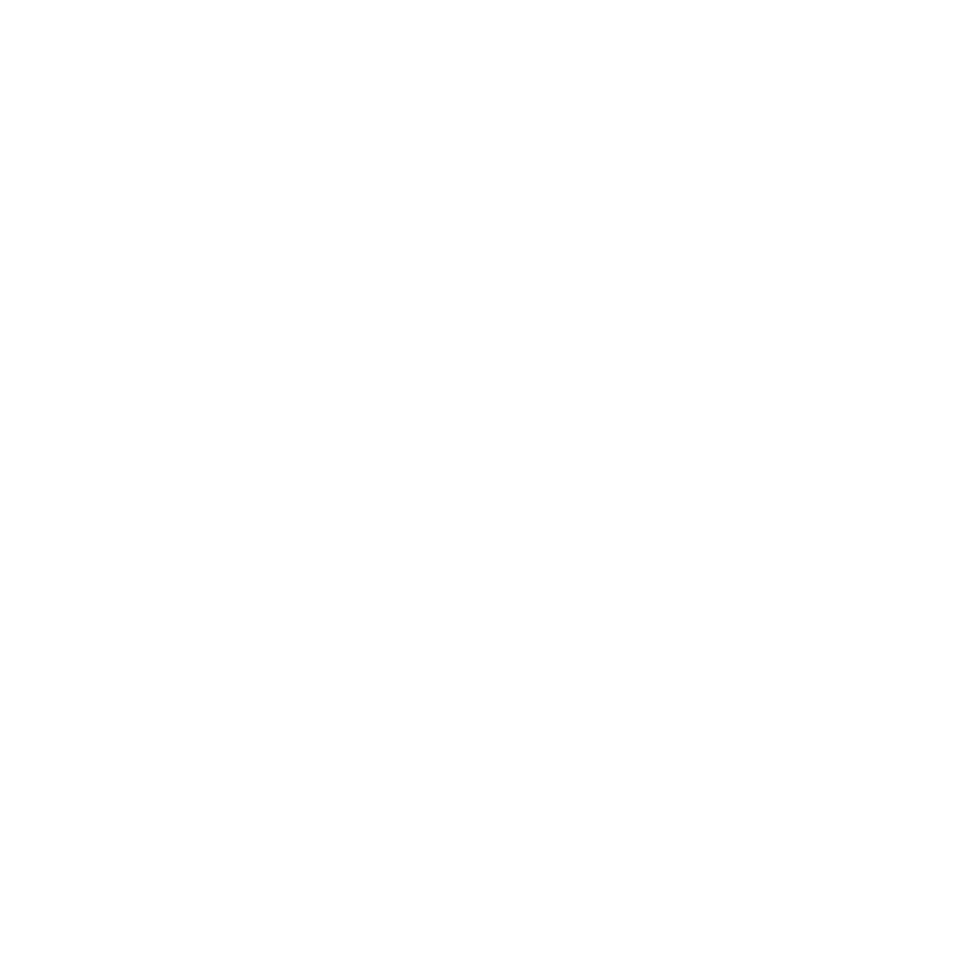
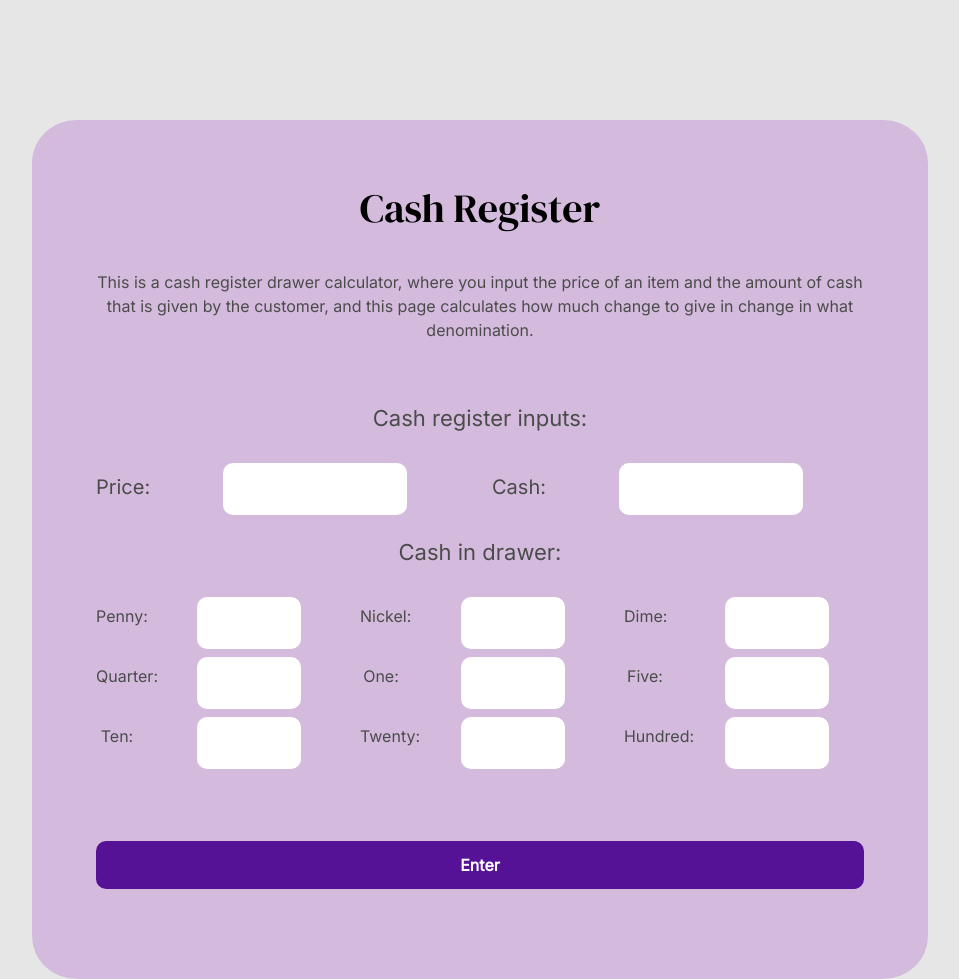
Before and after one commit to Alex-March/personal-website, a plain HTML site: page html/cash-register.html in a window 1280 px wide. Shown: the whole page, without its empty margins (160-1119 px from the left). Before the commit the page ends 800 px from the top, so only its background shows below. Drawn offline with nearby package versions, Linux system fonts and the light colour scheme.

Commit message:
cash register UI integration + small changes

```diff
--- a/html/cash-register.html
+++ b/html/cash-register.html
@@ -0,0 +1,363 @@
+<!DOCTYPE html>
+<html lang="en">
+  <head>
+    <meta charset="UTF-8" />
+    <meta http-equiv="X-UA-Compatible" content="IE=edge" />
+    <meta name="viewport" content="width=device-width, initial-scale=1.0" />
+    <title>Cash Register</title>
+    <link
+      href="https://cdn.jsdelivr.net/npm/bootstrap@5.2.0-beta1/dist/css/bootstrap.min.css"
+      rel="stylesheet"
+      integrity="sha384-0evHe/X+R7YkIZDRvuzKMRqM+OrBnVFBL6DOitfPri4tjfHxaWutUpFmBp4vmVor"
+      crossorigin="anonymous"
+    />
+  </head>
+  <style>
+    @import url("https://fonts.googleapis.com/css2?family=DM+Serif+Display&family=Inter&display=swap");
+    body {
+      display: flex;
+      flex-direction: column;
+      align-items: center;
+      justify-content: center;
+      font-family: "Inter", sans-serif;
+      color: rgb(75, 75, 75);
+      background-color: rgb(230, 230, 230);
+    }
+    h1 {
+      font-family: "DM Serif Display", serif;
+      color: black;
+      margin-bottom: 5%;
+      font-size: 40px;
+      text-align: center;
+    }
+
+    h2 {
+      padding-top: 3%;
+      padding-bottom: 3%;
+      font-size: 22px;
+    }
+
+    input {
+      font-family: "Inter", sans-serif;
+      font-size: 16px;
+      width: 60%;
+      padding: 14px 20px;
+      border: none;
+      border-radius: 10px;
+    }
+
+    .all {
+      display: flex;
+      flex-direction: column;
+      align-items: center;
+      justify-content: center;
+      background-color: hsl(284, 33%, 80%);
+      border-radius: 5%;
+      padding: clamp(60px, 5%, 120px) clamp(60px, 5%, 120px)
+        clamp(30px, 3%, 100px) clamp(60px, 5%, 120px);
+      margin-top: 15vh;
+      font-size: 16px;
+      width: 70%;
+      max-width: 1000px;
+    }
+
+    .func {
+      text-align: center;
+      width: 100%;
+    }
+
+    .input-field {
+      display: flex;
+      flex-direction: column;
+      justify-content: center;
+      width: 100%;
+      margin: auto;
+    }
+
+    button {
+      background-color: hwb(271 7% 41%);
+      color: white;
+      border-radius: 10px;
+      padding: 12px 24px 12px 24px;
+      font-size: 16px;
+      border: none;
+      font-weight: bold;
+    }
+
+    button:hover {
+      background-color: hwb(271 5% 63%);
+    }
+
+    #output {
+      margin-top: 20px;
+    }
+
+    .explanation {
+      width: 100%;
+      max-width: 800px;
+      text-align: center;
+    }
+
+    #result-section {
+      width: 100%;
+      text-align: center;
+    }
+  </style>
+
+  <body>
+    <div class="all">
+      <h1>Cash Register</h1>
+      <p class="explanation">
+        This is a cash register drawer calculator, where you input the price of
+        an item and the amount of cash that is given by the customer, and this
+        page calculates how much change to give in change in what denomination.
+      </p>
+      <br />
+      <div class="func">
+        <h2>Cash register inputs:</h2>
+        <div class="input-field">
+          <div class="row price-cash">
+            <div class="col-md-1">
+              <label for="price" class="col-form-label-lg">Price:</label>
+            </div>
+            <div class="col-md-5">
+              <input type="text" id="price" name="price" /><br />
+            </div>
+            <div class="col-md-1">
+              <label for="cash" class="col-form-label-lg">Cash:</label>
+            </div>
+            <div class="col-md-5">
+              <input type="text" id="cash" name="cash" /><br />
+            </div>
+            <h2>Cash in drawer:</h2>
+            <div class="container">
+              <div class="row">
+                <div class="col-md-1">
+                  <label for="penny" class="col-form-label">Penny:</label>
+                </div>
+                <div class="col-md-3">
+                  <input type="text" placeholder="" id="penny" />
+                </div>
+                <div class="col-md-1">
+                  <label for="nickel" class="col-form-label">Nickel:</label>
+                </div>
+                <div class="col-md-3">
+                  <input type="text" placeholder="" id="nickel" />
+                </div>
+                <div class="col-md-1">
+                  <label for="dime" class="col-form-label">Dime:</label>
+                </div>
+                <div class="col-md-3">
+                  <input type="text" placeholder="" id="dime" />
+                </div>
+              </div>
+              <div class="row mt-2">
+                <div class="col-md-1">
+                  <label for="quarter" class="col-form-label">Quarter:</label>
+                </div>
+                <div class="col-md-3">
+                  <input type="text" placeholder="" id="quarter" />
+                </div>
+                <div class="col-md-1">
+                  <label for="one" class="col-form-label">One:</label>
+                </div>
+                <div class="col-md-3">
+                  <input type="text" placeholder="" id="one" />
+                </div>
+                <div class="col-md-1">
+                  <label for="five" class="col-form-label">Five:</label>
+                </div>
+                <div class="col-md-3">
+                  <input type="text" placeholder="" id="five" />
+                </div>
+              </div>
+              <div class="row mt-2">
+                <div class="col-md-1">
+                  <label for="ten" class="col-form-label">Ten:</label>
+                </div>
+                <div class="col-md-3">
+                  <input type="text" placeholder="" id="ten" />
+                </div>
+                <div class="col-md-1">
+                  <label for="twenty" class="col-form-label">Twenty:</label>
+                </div>
+                <div class="col-md-3">
+                  <input type="text" placeholder="" id="twenty" />
+                </div>
+                <div class="col-md-1">
+                  <label for="one-hundred" class="col-form-label">Hundred:</label>
+                </div>
+                <div class="col-md-3">
+                  <input type="text" placeholder="" id="one-hundred" />
+                </div>
+              </div>
+            </div>
+          </div>
+
+          <br /><br /><br />
+          <button onclick="checkCashRegister()">Enter</button>
+        </div>
+      </div>
+
+      <div id="result-section"></div>
+      <p id="output"></p>
+      <p id="outputTwo"></p>
+    </div>
+
+
+
+
+  </body>
+</html>
+
+<script>
+
+  function checkCashRegister() {
+    const price = document.getElementById("price").value;
+    const cash = document.getElementById("cash").value;
+    const pennyAmount = document.getElementById("penny").value;
+    const nickelAmount = document.getElementById("nickel").value;
+    const dimeAmount = document.getElementById("dime").value;
+    const quarterAmount = document.getElementById("quarter").value;
+    const oneAmount = document.getElementById("one").value;
+    const fiveAmount = document.getElementById("five").value;
+    const tenAmount = document.getElementById("ten").value;
+    const twentyAmount = document.getElementById("twenty").value;
+    const oneHundredAmount = document.getElementById("one-hundred").value;
+
+    const pennyArray = ["PENNY", pennyAmount === "" ? 0 : pennyAmount];
+    const nickelArray = ["NICKEL", nickelAmount === "" ? 0 : nickelAmount];
+    const dimeArray = ["DIME", dimeAmount === "" ? 0 : dimeAmount];
+    const quarterArray = ["QUARTER", quarterAmount === "" ? 0 : quarterAmount];
+    const oneArray = ["ONE", oneAmount === "" ? 0 : oneAmount];
+    const fiveArray = ["FIVE", fiveAmount === "" ? 0 : fiveAmount];
+    const tenArray = ["TEN", tenAmount === "" ? 0 : tenAmount];
+    const twentyArray = ["TWENTY", twentyAmount === "" ? 0 : twentyAmount];
+    const oneHundredArray = ["ONE HUNDRED", oneHundredAmount === "" ? 0 : oneHundredAmount];
+
+    const cid = [
+      pennyArray,
+      nickelArray,
+      dimeArray,
+      quarterArray,
+      oneArray,
+      fiveArray,
+      tenArray,
+      twentyArray,
+      oneHundredArray,
+    ];
+    console.log("value of c: ", cid);
+    console.log(
+      "price: ",
+      price,
+      " cash: ",
+      cash,
+      " cid ",
+      cid,
+      " is cid array: ",
+      typeof cid,
+      " cid length ",
+      cid.length
+    );
+    let cashRegister = {};
+    let changeNeeded = cash - price;
+    console.log(changeNeeded);
+    let denominations = [
+      { name: "PENNY", value: 0.01 },
+      { name: "NICKEL", value: 0.05 },
+      { name: "DIME", value: 0.1 },
+      { name: "QUARTER", value: 0.25 },
+      { name: "ONE", value: 1 },
+      { name: "FIVE", value: 5 },
+      { name: "TEN", value: 10 },
+      { name: "TWENTY", value: 20 },
+      { name: "ONE HUNDRED", value: 100 },
+    ];
+
+    cashRegister.change = [];
+
+    // remove the available change to be given for denominations that are greater than the change needed to be given
+    for (let i = 0; i < cid.length; i++) {
+      if (denominations[i] > cash - price) {
+        cid[i][1] = 0;
+      }
+    }
+
+    const newCid = cid;
+
+    // sum up all eligible change that can be given
+    let inputOne = newCid.reduce((a, b) => a + b[1], 0);
+    let sumOfAllChange =
+      Math.round(newCid.reduce((a, b) => a + b[1], 0) * 100) / 100;
+
+    // Return {status: "CLOSED", change: [...]} with cash-in-drawer as the value for the key change if it is equal to the change due.
+    if (changeNeeded === sumOfAllChange) {
+      cashRegister.status = "CLOSED";
+      cashRegister.change = newCid;
+
+      document.getElementById("output").innerHTML =
+      "cash register status: <strong>" + cashRegister.status + "</strong>";
+
+      document.getElementById("result-section").innerHTML +=
+        "<br>" + "No more cash in till after this customer the change" + "<br><br>";
+    }
+
+    //  Return {status: "INSUFFICIENT_FUNDS", change: []} if cash-in-drawer is less than the change due, or if you cannot return the exact change.
+    else if (changeNeeded > sumOfAllChange) {
+      cashRegister.status = "INSUFFICIENT_FUNDS";
+      cashRegister.change = [];
+
+      document.getElementById("output").innerHTML =
+      "cash register status: <strong>" + cashRegister.status + "</strong>"; //.stringify(cashRegister, null, 2);
+      document.getElementById("result-section").innerHTML +=
+        "<br>" + "Not enough cash in till to give change to the customer" + "<br><br>";
+    }
+
+    // Otherwise, return {status: "OPEN", change: [...]}, with the change due in coins and bills, sorted in highest to lowest order, as the value of the change key.
+    else {
+      cashRegister.status = "OPEN";
+      let subCid = newCid.map((a) => a[1]);
+      for (let i = subCid.length - 1; i >= 0; i--) {
+        changeNeeded = Math.round(changeNeeded * 100) / 100;
+        if (
+          changeNeeded > subCid[i] &&
+          denominations[i]["value"] < changeNeeded
+        ) {
+          changeNeeded = changeNeeded - subCid[i]; //( % denominations[i]['value'])
+          cashRegister.change.push([newCid[i][0], Number(subCid[i])]);
+        } else if (changeNeeded > denominations[i]["value"] && subCid[i] > 0) {
+          let amountNotMax =
+            Math.floor(changeNeeded / denominations[i]["value"]) *
+            denominations[i]["value"];
+          cashRegister.change.push([newCid[i][0], amountNotMax]);
+          changeNeeded = changeNeeded - amountNotMax;
+        }
+      }
+      console.log(cashRegister, "nay nay nay");
+      document.getElementById("result-section").innerHTML =
+        "<br>" +
+        "Cash register status: " +
+        "<strong>" +
+        cashRegister.status +
+        "</strong>";
+
+      document.getElementById("result-section").innerHTML +=
+        "<br>" + "Change to be given to the customer:" + "<br><br>";
+
+      for (i = 0; i < cashRegister.change.length; i++) {
+        if (cashRegister.change[i][1] > 0) {
+          document.getElementById("result-section").innerHTML +=
+            "<strong>" +
+            cashRegister.change[i][0] +
+            ": " +
+            "</strong>" +
+            cashRegister.change[i][1] +
+            "<br>";
+        }
+      }
+
+      return cashRegister;
+    }
+    return cashRegister;
+  }
+</script>
```
Also changed, not shown: html/telephone-number-validator.html (+0 -47 lines).
